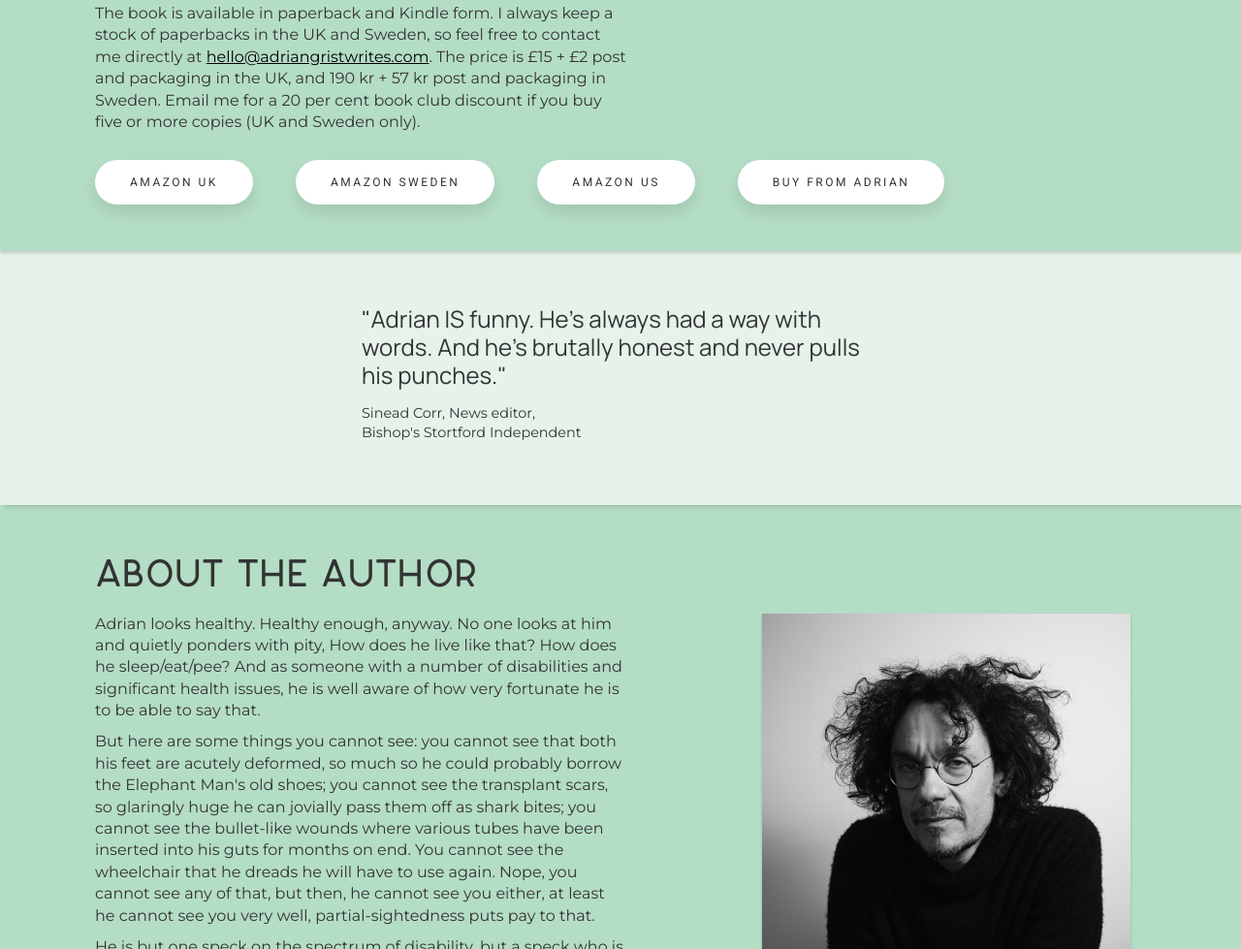
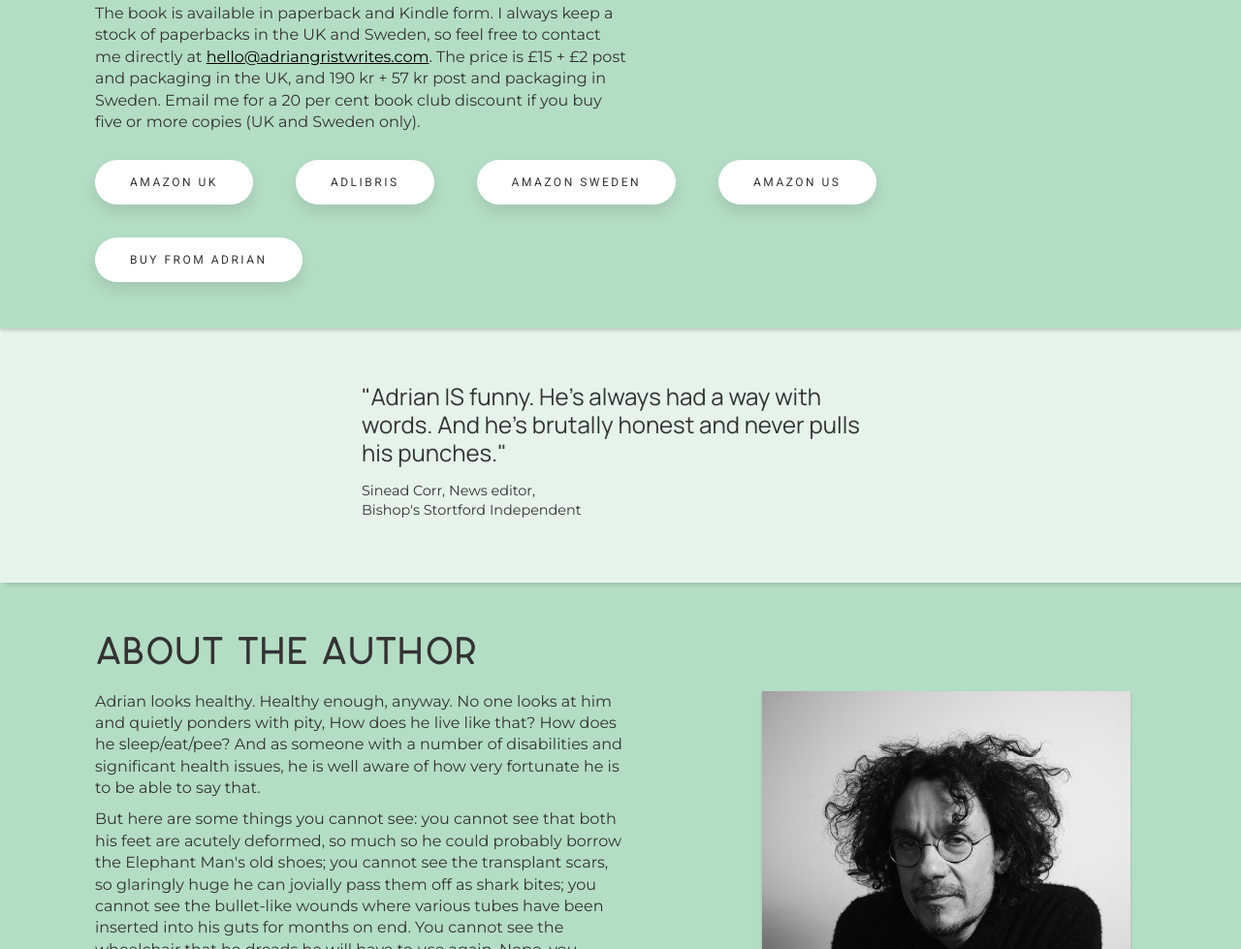
Before and after one commit to jannikarlsson/adriangristwrites.com, a plain HTML site: page index.html in a window 1280 px wide. Shown: the part 890-1869 px from the top of the page at 97% size. Drawn offline with Linux system fonts and the light colour scheme.

Commit message:
Add Adlibris link

```diff
--- a/index.html
+++ b/index.html
@@ -80,6 +80,7 @@
     <p>The book is available in paperback and Kindle form. I always keep a stock of paperbacks in the UK and Sweden, so feel free to contact me directly at <a href="mailto:hello@adriangristwrites.com">hello@adriangristwrites.com</a>. The price is £15 + £2 post and packaging in the UK, and 190 kr + 57 kr post and packaging in Sweden. Email me for a 20 per cent book club discount if you buy five or more copies (UK and Sweden only).</p>
     <ul>
         <li><a href="https://www.amazon.co.uk/Transplanted-Exposed-memoir-through-pandemic-ebook/dp/B0B9GXWKPH/" class="btn">Amazon UK</a></li>
+        <li><a href="https://www.adlibris.com/se/bok/transplanted-exposed-a-memoir-of-ill-health-seen-through-the-prism-of-a-pandemic-9789152736012" class="btn">Adlibris</a></li>
         <li><a href="https://www.amazon.se/-/en/dp/9152736016/" class="btn">Amazon Sweden</a></li>
         <li><a href="https://www.amazon.com/Transplanted-Exposed-memoir-through-pandemic/dp/9152736016" class="btn">Amazon US</a></li>
         <li><a href="mailto:hello@adriangristwrites.com?subject=I%20would%20like%20to%20buy%20your%20book" class="btn">Buy from Adrian</a></li>
```
